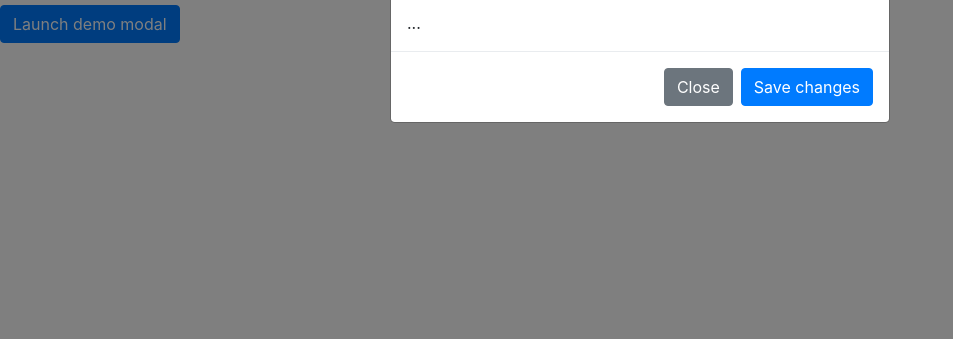
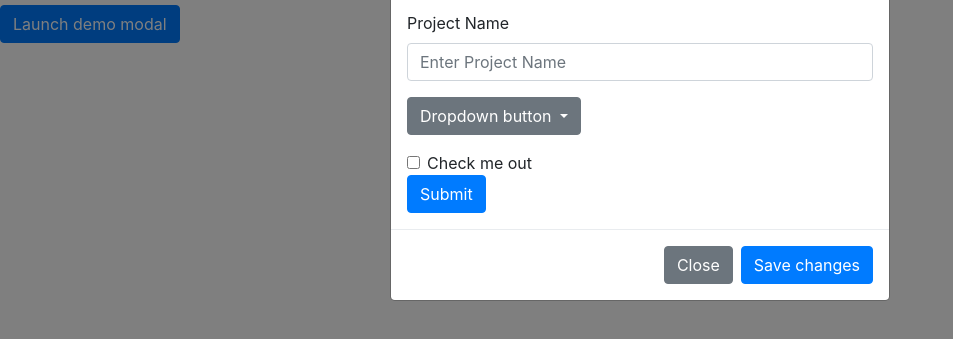
Before and after one commit to ahhyaya/Project-Tracker, a plain HTML site: page index.html in a window 1280 px wide. Both pictures are taken after a click on the button "Launch demo modal". Shown: the part 97-436 px from the top of the page, without its empty margins (0-953 px from the left). Drawn offline with nearby package versions, Linux system fonts and the light colour scheme.

Commit message:
start edditing modal form section

```diff
--- a/index.html
+++ b/index.html
@@ -50,7 +50,34 @@
               <span aria-hidden="true">&times;</span>
             </button>
           </div>
-          <div class="modal-body">...</div>
+          <div class="modal-body">
+            <!-- Create input form here -->
+            <form>
+                <div class="form-group">
+                  <label for="projectName">Project Name</label>
+                  <input type="text" class="form-control" id="projectName" placeholder="Enter Project Name">
+                </div>
+                <div class="form-group dropdown">
+                    <button class="btn btn-secondary dropdown-toggle" type="button" id="dropdownMenuButton" data-toggle="dropdown" aria-haspopup="true" aria-expanded="false">
+                        Dropdown button
+                      </button>
+                      <div class="dropdown-menu" aria-labelledby="dropdownMenuButton">
+                        <a class="dropdown-item" href="#">Action</a>
+                        <a class="dropdown-item" href="#">Another action</a>
+                        <a class="dropdown-item" href="#">Something else here</a>
+                      </div>
+                </div>
+                <!-- <div class="form-group">
+                  <label for="exampleInputPassword1">Password</label>
+                  <input type="password" class="form-control" id="exampleInputPassword1" placeholder="Password">
+                </div> -->
+                <div class="form-check">
+                  <input type="checkbox" class="form-check-input" id="exampleCheck1">
+                  <label class="form-check-label" for="exampleCheck1">Check me out</label>
+                </div>
+                <button type="submit" class="btn btn-primary">Submit</button>
+              </form>
+          </div>
           <div class="modal-footer">
             <button
               type="button"
```
